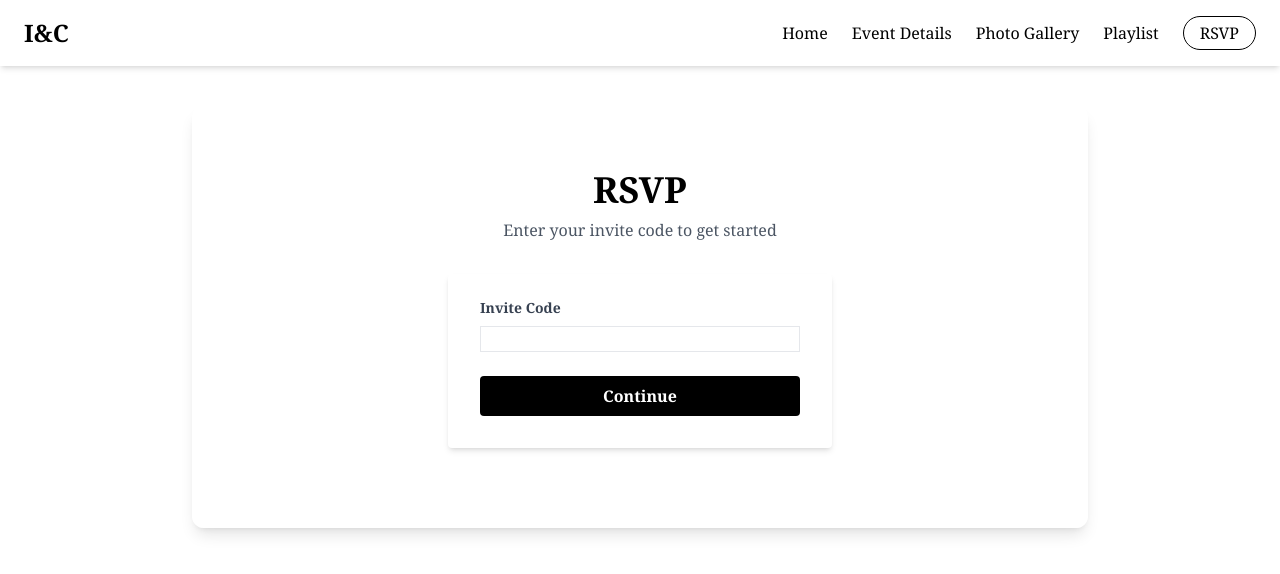
After one commit to Mulack123/wedding_website, a Django app: page /rsvp/ in a window 1280 px wide. The commit adds this page. Shown: the top 574 px of the page. Run offline with Django 5.2, Linux system fonts and the light colour scheme; some libraries are stand-ins or nearby versions.

Commit message:
Implemented RSVP system and production dependencies for hosting on railway

```diff
--- a/main/forms.py
+++ b/main/forms.py
@@ -1,6 +1,6 @@
 from django import forms
 import re
-from .models import Invite
+from .models import Invite, Guest
 
 form_classes = "border w-full form-input"
 
@@ -16,6 +16,15 @@ class PlaylistForm(forms.Form):
             raise forms.ValidationError("Invite code invalid")
         return  code
 
+class RSVPCodeForm(forms.Form):
+    code = forms.CharField(label="Invite Code", widget=forms.TextInput(attrs={'class': form_classes}))
+
+    def clean_code(self):
+        code = self.cleaned_data.get('code')
+        if not Invite.objects.filter(code=code).exists():
+            raise forms.ValidationError("Invalid invite code")
+        return code
+
     def clean_spotify_link(self):
         spotify_link = self.cleaned_data.get('spotify_link')
         if spotify_link == '':
--- a/main/models.py
+++ b/main/models.py
@@ -21,10 +21,11 @@ class Guest(models.Model):
 class RSVP(models.Model):
     guest = models.OneToOneField(Guest, on_delete=models.CASCADE)
     going = models.BooleanField()
+    dietary_requirements = models.TextField(blank=True, default='')
     timestamp = models.DateTimeField(default=timezone.now)
+
     def __str__(self):
         return f"{self.guest} is {'going' if self.going else 'not going'}"
-    #TODO: Food choice
 
 class Music(models.Model):
     invite = models.ForeignKey(Invite, on_delete=models.CASCADE)
--- a/main/templates/main/base.html
+++ b/main/templates/main/base.html
@@ -30,7 +30,7 @@
       <a href="{% url 'details' %}" class="hover:text-gray-700 transition">Event Details</a>
       <a href="{% url 'gallery' %}" class="hover:text-gray-700 transition">Photo Gallery</a>
       <a href="{% url 'playlist' %}" class="hover:text-gray-700 transition">Playlist</a>
-      <a href="rsvp.html" class="border border-black px-4 py-1 rounded-full hover:bg-black hover:text-white transition">RSVP</a>
+      <a href="{% url 'rsvp' %}" class="border border-black px-4 py-1 rounded-full hover:bg-black hover:text-white transition">RSVP</a>
     </nav>
   </header>
 	{% block content %}{% endblock content %}
--- a/main/templates/main/index.html
+++ b/main/templates/main/index.html
@@ -13,14 +13,14 @@
       <div class="bg-white text-black rounded-full px-8 py-2 mb-4 flex flex-col md:flex-row items-center gap-2">
         <div>THURSDAY<br><span class="font-semibold">Oct 1, 2026</span></div>
         <div class="border-l border-gray-300 h-6 mx-3 hidden md:block"></div>
-        <div>12:00 AM<br><span class="font-semibold">Gloucestershire, UK</span></div>
+        <div>1:00 PM<br><span class="font-semibold">Gloucestershire, UK</span></div>
       </div>
-      <a href="rsvp.html" class="border border-white px-6 py-2 rounded-full hover:bg-white hover:text-black transition">RSVP</a>
+      <a href="{% url 'rsvp' %}" class="border border-white px-6 py-2 rounded-full hover:bg-white hover:text-black transition">RSVP</a>
     </div>
   </section>
 
   <script>
-    const countDownDate = new Date("Oct 1, 2026 12:00:00").getTime();
+    const countDownDate = new Date("Oct 1, 2026 13:00:00").getTime();
     const countdown = () => {
       const now = new Date().getTime();
       const distance = countDownDate - now;
--- /dev/null
+++ b/main/templates/main/rsvp_code.html
@@ -0,0 +1,17 @@
+{% extends "main/base.html" %}
+{% block content %}
+<main class="relative max-w-4xl mx-auto py-16 px-6 bg-white/80 text-black rounded-xl shadow-lg mt-10">
+  <h1 class="text-4xl font-bold mb-2 text-center">RSVP</h1>
+  <p class="text-center text-gray-600 mb-8">Enter your invite code to get started</p>
+  <form class="bg-white shadow-md rounded px-8 pt-6 pb-8 mb-4 max-w-sm mx-auto" action="/rsvp/" method="post">
+    {% csrf_token %}
+    <input type="hidden" name="step" value="code">
+    <div class="mb-6">
+      <label class="block text-gray-700 text-sm font-bold mb-2" for="{{ form.code.id_for_label }}">Invite Code</label>
+      {{ form.code }}
+      <span class="text-red-500 text-xs italic">{{ form.code.errors }}</span>
+    </div>
+    <input type="submit" value="Continue" class="w-full bg-black hover:bg-gray-800 text-white font-bold py-2 px-4 rounded cursor-pointer">
+  </form>
+</main>
+{% endblock content %}
--- a/main/urls.py
+++ b/main/urls.py
@@ -5,5 +5,6 @@ urlpatterns = [
     path("", views.home, name="home"),
     path("details/", views.details, name="details"),
     path("gallery/", views.gallery, name="gallery"),
-    path("playlist/", views.playlist, name="playlist")
+    path("playlist/", views.playlist, name="playlist"),
+    path("rsvp/", views.rsvp, name="rsvp")
 ]
--- a/main/views.py
+++ b/main/views.py
@@ -1,7 +1,8 @@
 from django.http import HttpResponseRedirect
 from django.shortcuts import render
-from .forms import PlaylistForm
-from .models import Invite, Music
+from django.utils import timezone
+from .forms import PlaylistForm, RSVPCodeForm
+from .models import Invite, Music, Guest, RSVP
 
 # Create your views here.
 def home(request):
@@ -42,3 +43,38 @@ def playlist(request):
             form = PlaylistForm()
 
     return render(request, "main/playlist.html", {"title":"I&C | Playlist", "form":form, "playlist": current_playlist})
+
+def rsvp(request):
+    if request.method == "POST":
+        step = request.POST.get('step')
+        if step == 'code':
+            form = RSVPCodeForm(request.POST)
+            if form.is_valid():
+                return HttpResponseRedirect(f"/rsvp/?code={form.cleaned_data['code']}")
+            return render(request, "main/rsvp_code.html", {"title": "I&C | RSVP", "form": form})
+        elif step == 'rsvp':
+            code = request.POST.get('code')
+            try:
+                invite = Invite.objects.get(code=code)
+            except Invite.DoesNotExist:
+                return HttpResponseRedirect('/rsvp/')
+            guests = Guest.objects.filter(invite=invite)
+            for guest in guests:
+                going = request.POST.get(f'going_{guest.id}') == 'yes'
+                dietary = request.POST.get(f'dietary_{guest.id}', '')
+                RSVP.objects.update_or_create(
+                    guest=guest,
+                    defaults={'going': going, 'dietary_requirements': dietary, 'timestamp': timezone.now()}
+                )
+            return render(request, "main/rsvp_submitted.html", {"title": "I&C | RSVP", "invite": invite, "guests": guests})
+    else:
+        code = request.GET.get('code')
+        if code:
+            try:
+                invite = Invite.objects.get(code=code)
+                guests = Guest.objects.filter(invite=invite)
+                return render(request, "main/rsvp.html", {"title": "I&C | RSVP", "invite": invite, "guests": guests, "code": code})
+            except Invite.DoesNotExist:
+                pass
+        form = RSVPCodeForm()
+        return render(request, "main/rsvp_code.html", {"title": "I&C | RSVP", "form": form})
--- a/requirements.txt
+++ b/requirements.txt
@@ -2,3 +2,7 @@ asgiref==3.9.1
 Django>=5.2.4
 sqlparse==0.5.3
 pytest==9.0.2
+gunicorn
+whitenoise
+dj-database-url
+psycopg2-binary
```
Also changed, not shown: main/templates/main/rsvp.html (added, +41 -0 lines), main/templates/main/rsvp_submitted.html (added, +19 -0 lines), wedding_website/settings.py (+17 -64 lines), main/migrations/0004_rsvp_dietary_requirements.py (added), 1 other file.
